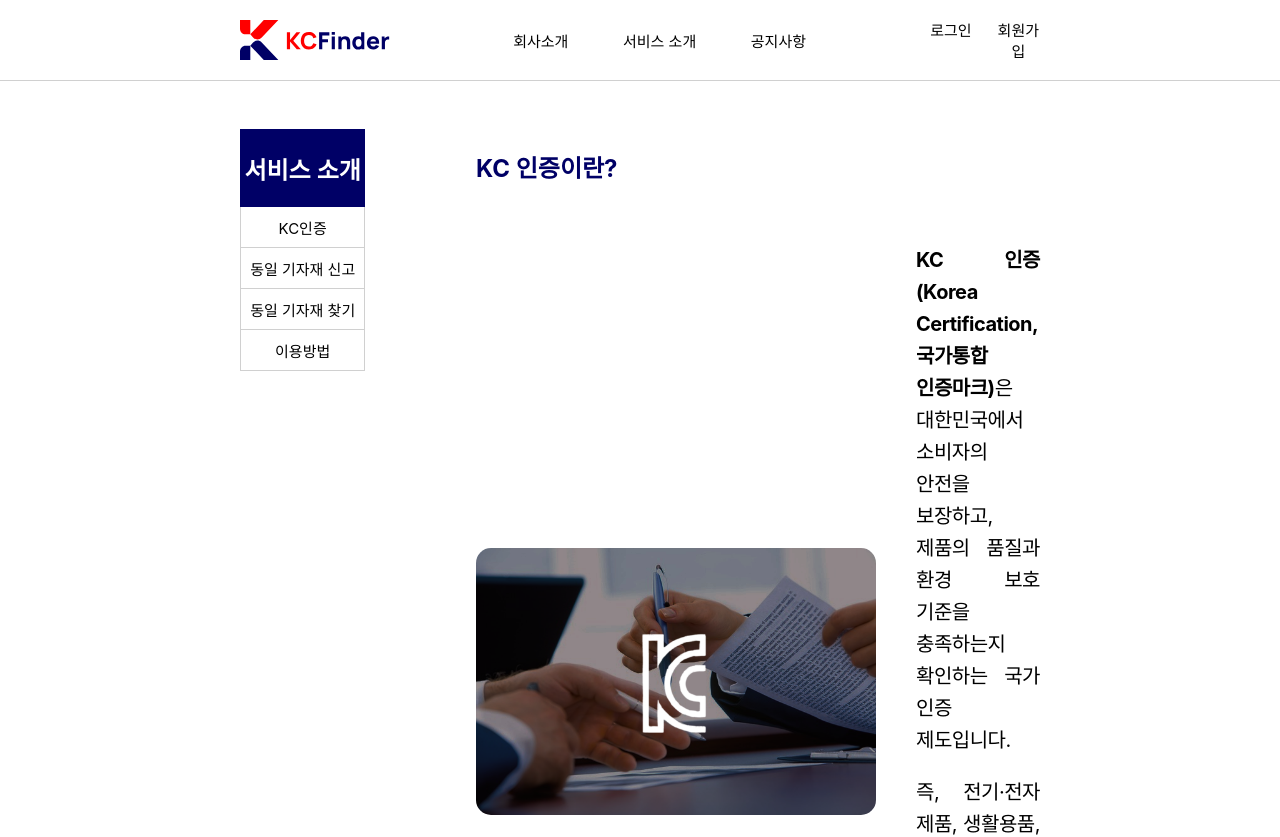
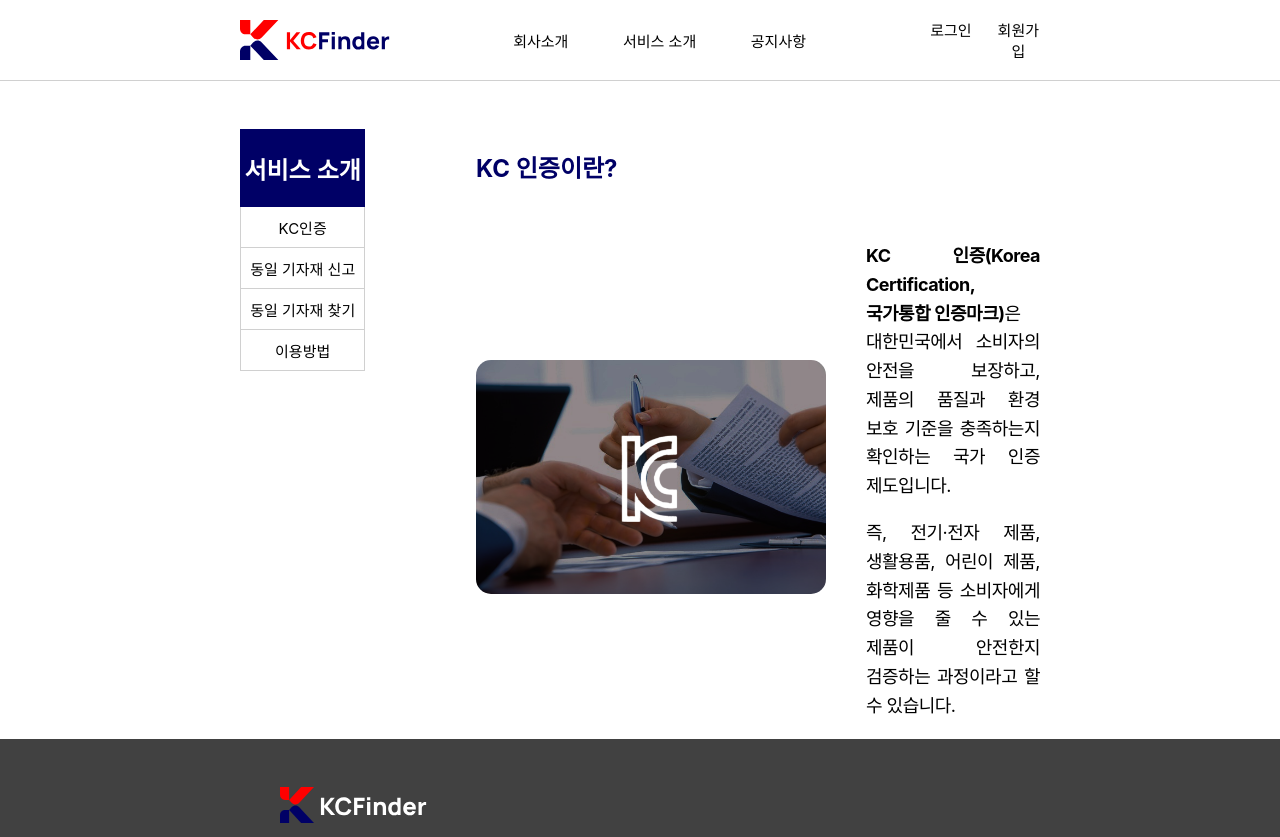
Before and after one commit to KCFinder/KCFinder_web, a React (Create React App) app in the folder kc_finder/my-app/: page /services in a window 1280 px wide. Shown: the top 837 px of the page. Built offline with nearby package versions, Linux system fonts and the light colour scheme.

Commit message:
fix: update image size and fint size of introductions

```diff
--- a/kc_finder/my-app/src/view/aboutKc/AboutKc.module.css
+++ b/kc_finder/my-app/src/view/aboutKc/AboutKc.module.css
@@ -37,7 +37,7 @@
 
 .content {
   height: 100%;
-  font-size: 20px;
+  font-size: 18px;
   line-height: 1.6;
   display: flex;
   gap: 40px;
--- a/kc_finder/my-app/src/view/aboutKc/index.jsx
+++ b/kc_finder/my-app/src/view/aboutKc/index.jsx
@@ -15,7 +15,7 @@ export default function AboutKc() {
           <h2>{title}</h2>
           <div className={styles.content}>
             <div>
-              <img style={{ borderRadius: "15px" }} width={400} src={kc_img} alt="kc에 대한 이미지" />
+              <img style={{ borderRadius: "15px", width: "350px" }} src={kc_img} alt="kc에 대한 이미지" />
             </div>
             <div>
               <p>
--- a/kc_finder/my-app/src/view/aboutSameEquipment/AboutSameEquipment.module.css
+++ b/kc_finder/my-app/src/view/aboutSameEquipment/AboutSameEquipment.module.css
@@ -37,7 +37,7 @@
 
   .content {
     height: 100%;
-    font-size: 20px;
+    font-size: 18px;
     line-height: 1.6;
     gap: 40px;
     display: flex;
--- a/kc_finder/my-app/src/view/aboutSameEquipment/index.jsx
+++ b/kc_finder/my-app/src/view/aboutSameEquipment/index.jsx
@@ -14,7 +14,7 @@ export default function AboutSameEquipment() {
           <h2>{title}</h2>
           <div className={styles.content}>
             <div>
-              <img width={300} style={{ borderRadius: "15px" }} src={equipemnt_img} alt="동일 기자재에 대한 이미지" />
+              <img style={{ borderRadius: "15px", width: "400px" }} src={equipemnt_img} alt="동일 기자재에 대한 이미지" />
             </div>
             <div>
               <p>
--- a/kc_finder/my-app/src/view/introduction/Introduction.module.css
+++ b/kc_finder/my-app/src/view/introduction/Introduction.module.css
@@ -49,6 +49,7 @@
 }
 
 .boxText_content {
+  font-size: 15px;
   margin-top: 10px;
   line-height: 1.6;
   text-align: justify;
```
